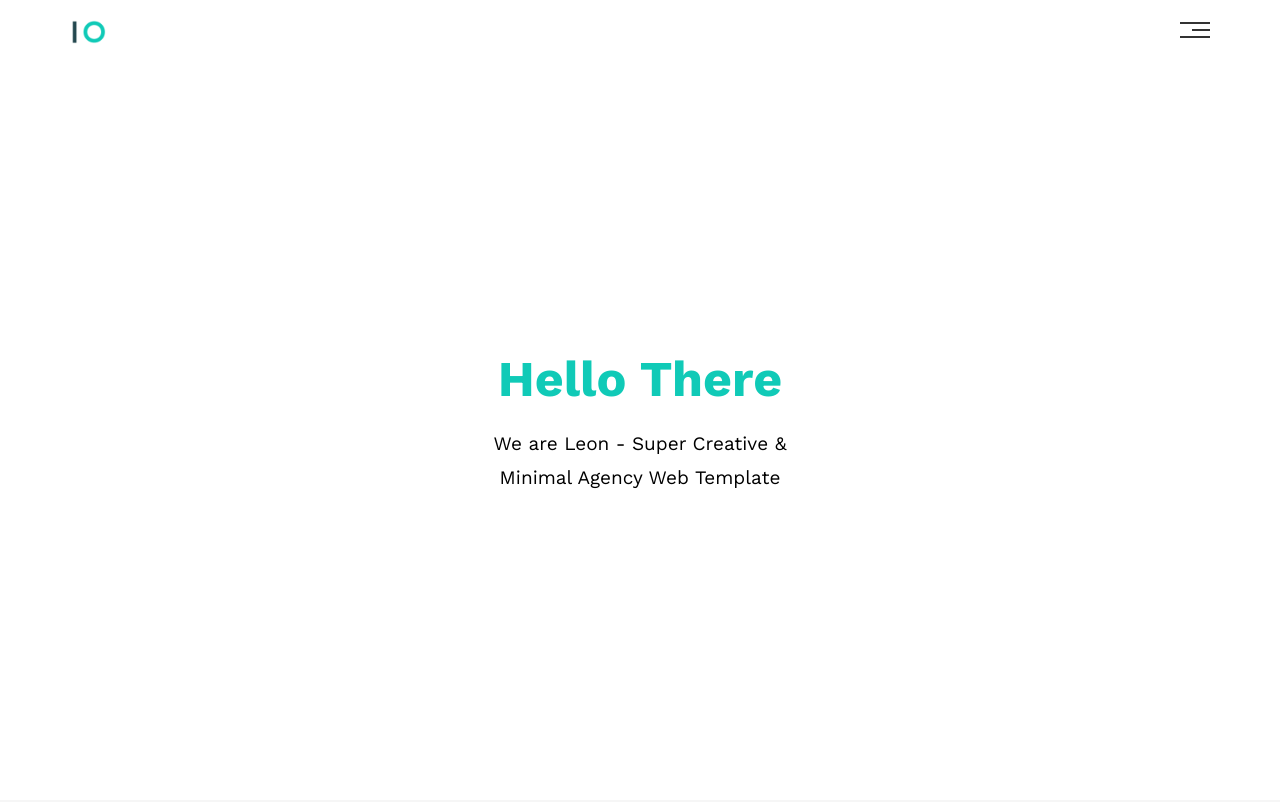
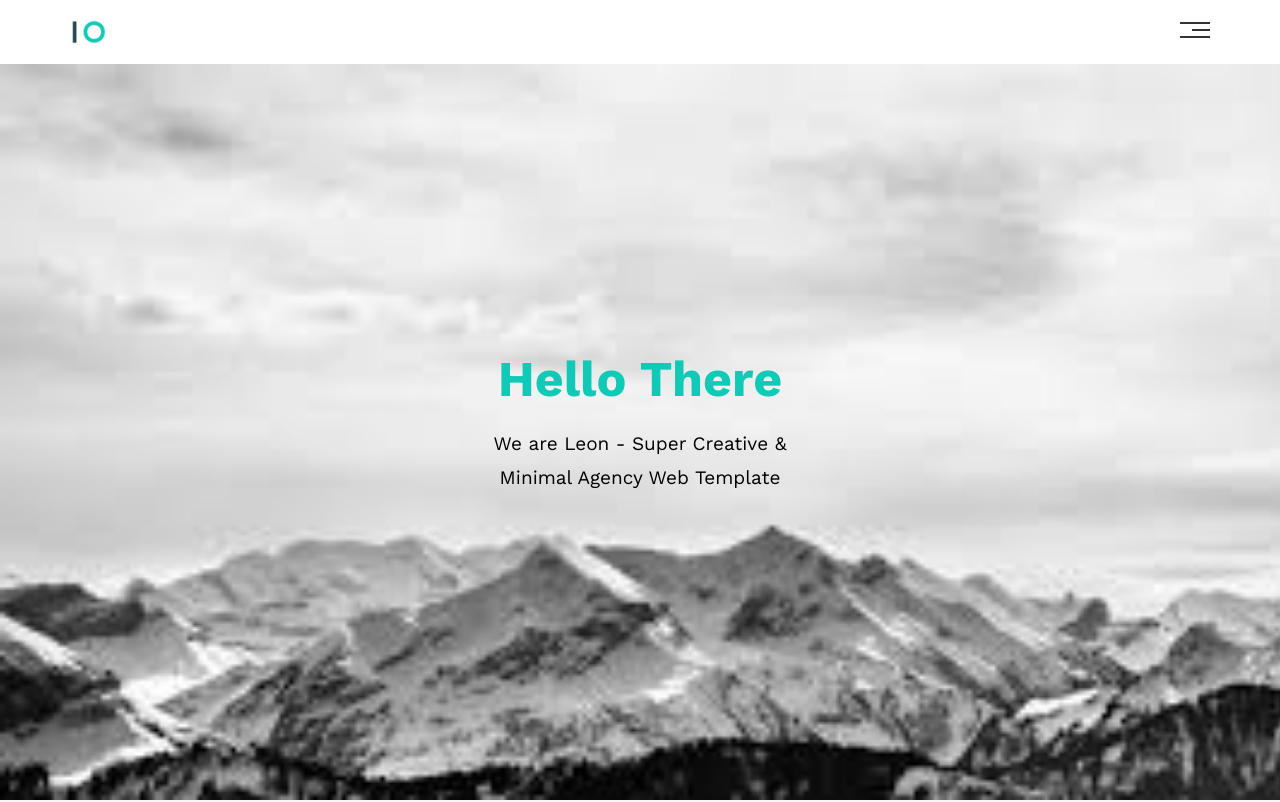
Before and after one commit to MohamedElgeddawy/HTML_And_CSS_Template_One, a plain HTML site: page index.html in a window 1280 px wide. Shown: the top 802 px of the page. Drawn offline with nearby package versions, Linux system fonts and the light colour scheme.

Commit message:
Update leon.css

```diff
--- a/CSS/leon.css
+++ b/CSS/leon.css
@@ -175,7 +175,7 @@ body {
 /* End Header */
 /* Start Landing Section */
 .landing {
-    background-image: url(../images/landing.jpg);
+    background-image: url(../images/landing.jpeg);
     background-size: cover;
     height: calc(100vh - 64px);
     position: relative;
```
